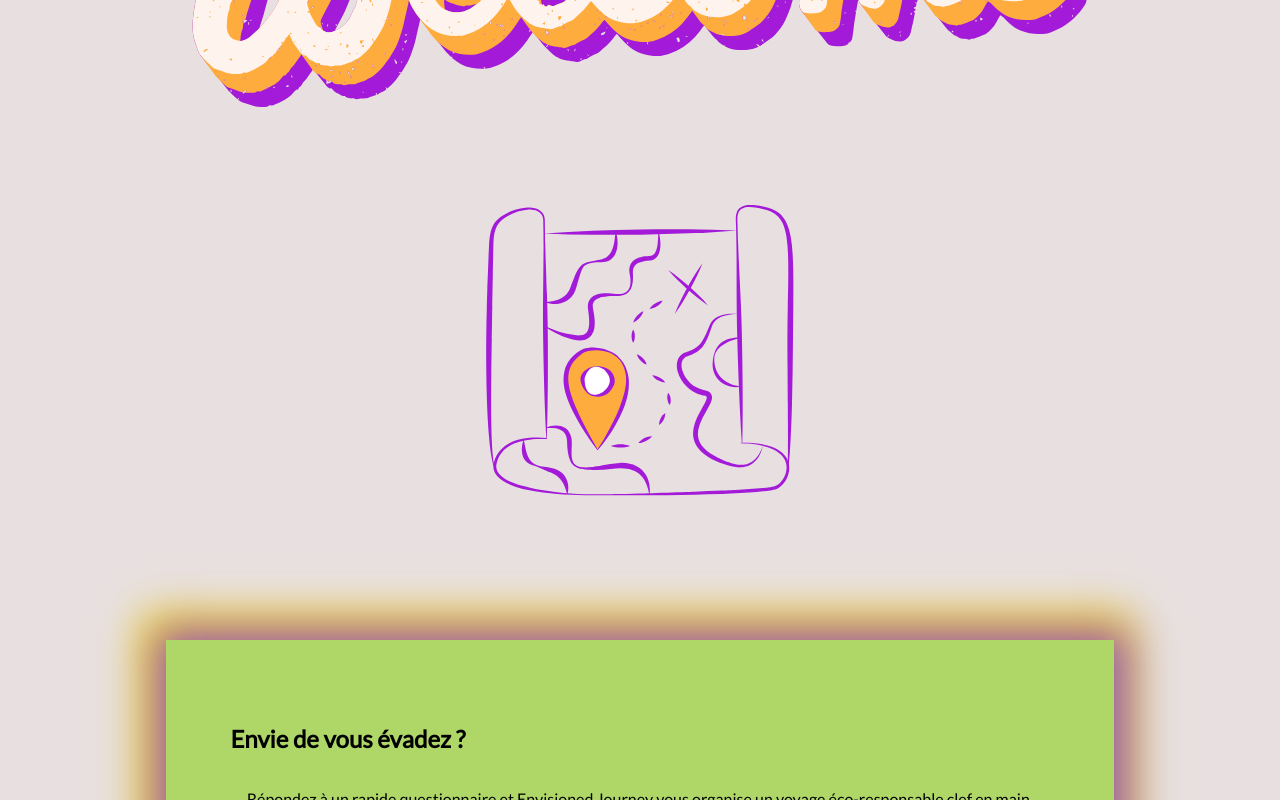
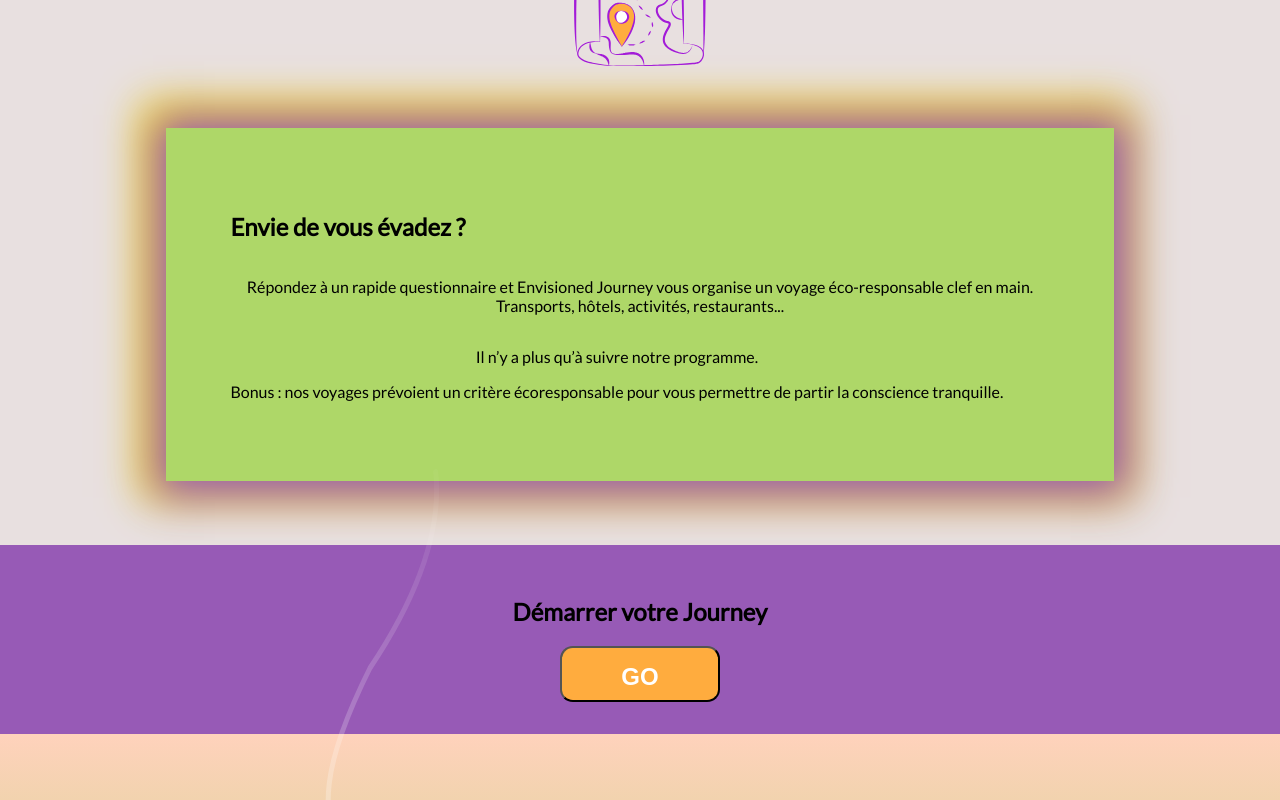
Before and after one commit to mlgs45/NoRespect-Hackaton, a React (Vite) app in the folder frontend/: page / in a window 1280 px wide. Shown: the part 360-1160 px from the top of the page. Built offline with nearby package versions, Linux system fonts and the light colour scheme.

Commit message:
fix button text css

```diff
--- a/frontend/src/pages/Home.css
+++ b/frontend/src/pages/Home.css
@@ -458,6 +458,14 @@
   border-radius: 0.8rem;
 }
 
+.textButton {
+    color: #fff;
+    font-size: 1.5rem;
+    font-weight: 700;
+    text-align: center;
+    line-height: 3.5rem;
+}
+
 .bottom-home-page {
   background-color: #aed768;
   display: flex;
@@ -477,3 +485,21 @@
   width: 100%;
   margin: 0 auto;
 }
+
+@media screen and (min-width: 391px) {
+  .bottom-home-page {
+    padding: 0;
+  }
+  .home-info {
+    margin-bottom: 4rem;
+  }
+  .home-start {
+    padding: 2rem;
+  }
+  .welcome-illustration {
+    width: 30%;
+  }
+  .bottom-illustration {
+    display: none;
+  }
+}
--- a/frontend/src/pages/Home.jsx
+++ b/frontend/src/pages/Home.jsx
@@ -1,6 +1,7 @@
 import Footer from "../components/layout-components/Footer/Footer";
 import Navbar from "../components/layout-components/Navbar/Navbar";
 import welcomeIcon from "../assets/img/home/welcomeIcon.svg";
+import { Link } from "react-router-dom";
 
 import "./Home.css";
 
@@ -38,11 +39,11 @@
       </div>
       <div className="home-start">
         <h2>Démarrer votre Journey</h2>
-        <button type="button" className="button-home">
+        <Link to="/travel"><button type="button" className="button-home">
           <div className="textButton">{" "}
             GO{" "}
           </div>
-        </button>
+        </button></Link>
       </div>
       <div className="container-animation">
         <div className="container-animation">
```
